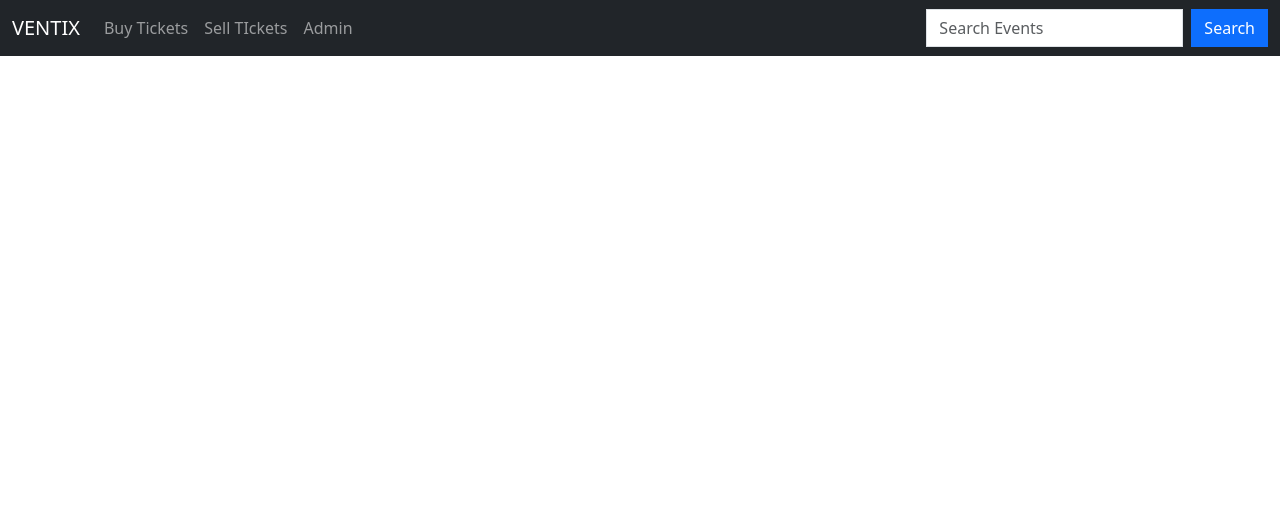
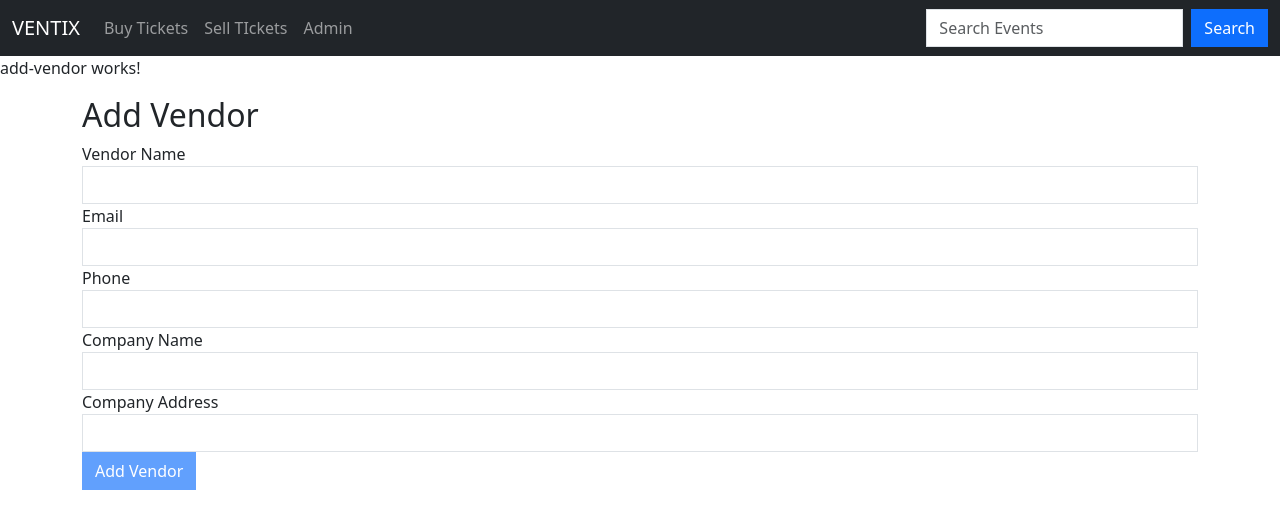
Before and after one commit to dinithshenuka/EventTicketingSystem, an Angular app in the folder frontend/EventTicketingAngular/: page /add-vendor in a window 1280 px wide. Before the commit this address led to /. Shown: the top 528 px of the page. Built offline with nearby package versions, Linux system fonts and the light colour scheme.

Commit message:
front end - add ticket method finished

```diff
--- a/frontend/EventTicketingAngular/src/app/app.component.html
+++ b/frontend/EventTicketingAngular/src/app/app.component.html
@@ -11,7 +11,7 @@
           <a class="nav-link" routerLink="/event-page">Buy Tickets</a>
         </li>
         <li class="nav-item">
-          <a class="nav-link" routerLink="/add-tickets">Sell TIckets</a>
+          <a class="nav-link" routerLink="/add-vendor">Sell TIckets</a>
         </li>
         <li class="nav-item">
           <a class="nav-link" href="javascript:void(0)">Admin</a>
--- a/frontend/EventTicketingAngular/src/app/model/model.ts
+++ b/frontend/EventTicketingAngular/src/app/model/model.ts
@@ -28,7 +28,7 @@ export interface Ticket {
 
 export interface Vendor {
     vendorId: number;
-    firstName: string;
+    vendorName: string;
     email: string;
     phone: string;
     companyName: string;
--- a/frontend/EventTicketingAngular/src/app/pages/add-tickets/add-tickets.component.html
+++ b/frontend/EventTicketingAngular/src/app/pages/add-tickets/add-tickets.component.html
@@ -18,6 +18,9 @@
           <option value="regular">Regular</option>
           <option value="VIP">VIP</option>
         </select>
+        <div *ngIf="f['ticketType'].touched && f['ticketType'].invalid" class="text-danger">
+          <small *ngIf="f['ticketType'].errors?.['required']">Ticket Type is required.</small>
+        </div>
       </div>
 
       <div class="form-group">
@@ -48,4 +51,4 @@
       <p *ngIf="previewTicket">Preview: {{ previewTicket.ticketType }} - {{ previewTicket.ticketPrice }} - {{ previewTicket.ticketCode }}</p>
       <button class="btn btn-secondary" (click)="addMoreTickets()">Add More Tickets</button>
     </div>
-  </div>
+</div>
--- a/frontend/EventTicketingAngular/src/app/pages/add-tickets/add-tickets.component.ts
+++ b/frontend/EventTicketingAngular/src/app/pages/add-tickets/add-tickets.component.ts
@@ -1,8 +1,10 @@
 import { Component, OnInit } from '@angular/core';
 import { FormBuilder, FormGroup, ReactiveFormsModule, Validators } from '@angular/forms';
+import { ActivatedRoute } from '@angular/router';
 import { Ticket, Event, AddTicketDTO, Vendor } from '../../model/model';
 import { TicketService } from '../../service/ticket.service';
 import { EventService } from '../../service/event.service';
+import { VendorService } from '../../service/vendor.service';
 import { CommonModule } from '@angular/common';
 
 @Component({
@@ -16,7 +18,8 @@ import { CommonModule } from '@angular/common';
 export class AddTicketsComponent implements OnInit {
   addTicketForm!: FormGroup;
   events: Event[] = [];
-  vendors: Vendor[] = [];
+  vendor!: Vendor;
+  vendorId!: number;
   submitted = false;
   successMessage: string = '';
   previewTicket: Ticket | null = null;
@@ -24,10 +27,13 @@ export class AddTicketsComponent implements OnInit {
   constructor(
     private fb: FormBuilder,
     private ticketService: TicketService,
-    private eventService: EventService
+    private eventService: EventService,
+    private vendorService: VendorService,
+    private route: ActivatedRoute
   ) {}
 
   ngOnInit(): void {
+    this.vendorId = this.route.snapshot.params['vendorId'];
     this.addTicketForm = this.fb.group({
       ticketPrice: [null, [Validators.required, Validators.min(1)]],
       ticketType: ['regular', [Validators.required]],
@@ -35,13 +41,26 @@ export class AddTicketsComponent implements OnInit {
       event: [null, [Validators.required]]
     });
 
+    this.loadVendorDetails();
     this.loadEvents();
   }
 
+  loadVendorDetails(): void {
+    this.vendorService.getVendorById(this.vendorId).subscribe(vendor => {
+      this.vendor = vendor;
+    });
+  }
+
   loadEvents(): void {
-    this.eventService.getAllEvents().subscribe(events => {
-      this.events = events;
-    });
+    this.eventService.getAllEvents().subscribe(
+      events => {
+        this.events = events;
+        console.log('Event List:', this.events); // Log event list for debugging
+      },
+      error => {
+        console.error('Error fetching events:', error);
+      }
+    );
   }
 
   get f() {
@@ -55,6 +74,16 @@ export class AddTicketsComponent implements OnInit {
       return;
     }
 
+    // Log the value of the event form control
+    console.log('Selected event ID from form:', this.addTicketForm.value.event);
+
+    const selectedEvent = this.events.find(event => event.eventId === +this.addTicketForm.value.event);
+
+    if (!selectedEvent) {
+      console.error('Selected event not found');
+      return;
+    }
+
     const ticketData: AddTicketDTO = {
       ticket: {
         ticketId: 0,
@@ -63,34 +92,21 @@ export class AddTicketsComponent implements OnInit {
         ticketStatus: 'available',
         ticketCode: '',
       },
-      event: {
-        eventId: this.addTicketForm.value.event,
-        eventName: '',
-        eventLocation: '',
-        eventDate: '',
-        eventTime:'',
-        eventCode:'',
-        eventImgUrl: '',
-      },
-      vendor: {
-        vendorId: this.addTicketForm.value.vendor,
-        firstName: '',
-        email: '',
-        phone: '',
-        companyName: '',
-        companyAddress: '',
-        vendorCode: '',
-      },
+      event: selectedEvent,
+      vendor: this.vendor,
       ticketCount: this.addTicketForm.value.ticketCount
     };
 
+    console.log('Submitting ticket data:', ticketData); // Log ticket data for debugging
+
     this.ticketService.addTicket(ticketData).subscribe(
-      (response) => {
+      response => {
         this.successMessage = 'Ticket added successfully!';
         this.previewTicket = response; // Show preview of submitted ticket
         this.addTicketForm.reset();
       },
-      (error) => {
+      error => {
+        console.error('Error adding ticket:', error);
         this.successMessage = 'An error occurred while adding the ticket.';
       }
     );
--- /dev/null
+++ b/frontend/EventTicketingAngular/src/app/pages/add-vendor/add-vendor.component.html
@@ -0,0 +1,56 @@
+<p>add-vendor works!</p>
+<div class="container">
+    <h2>Add Vendor</h2>
+
+    <form [formGroup]="vendorForm" (ngSubmit)="onSubmit()">
+      <div class="form-group">
+        <label for="vendorName">Vendor Name</label>
+        <input type="text" id="vendorName" formControlName="vendorName" class="form-control" /> <!-- Change this line -->
+        <div *ngIf="f['vendorName'].touched && f['vendorName'].invalid" class="text-danger"> <!-- Change this line -->
+          <small *ngIf="f['vendorName'].errors?.['required']">Vendor Name is required.</small> <!-- Change this line -->
+        </div>
+      </div>
+
+      <div class="form-group">
+        <label for="email">Email</label>
+        <input type="email" id="email" formControlName="email" class="form-control" />
+        <div *ngIf="f['email'].touched && f['email'].invalid" class="text-danger">
+          <small *ngIf="f['email'].errors?.['required']">Email is required.</small>
+          <small *ngIf="f['email'].errors?.['email']">Email must be a valid email address.</small>
+        </div>
+      </div>
+
+      <div class="form-group">
+        <label for="phone">Phone</label>
+        <input type="text" id="phone" formControlName="phone" class="form-control" />
+        <div *ngIf="f['phone'].touched && f['phone'].invalid" class="text-danger">
+          <small *ngIf="f['phone'].errors?.['required']">Phone is required.</small>
+          <small *ngIf="f['phone'].errors?.['pattern']">Phone must be a valid phone number.</small>
+        </div>
+      </div>
+
+      <div class="form-group">
+        <label for="companyName">Company Name</label>
+        <input type="text" id="companyName" formControlName="companyName" class="form-control" />
+        <div *ngIf="f['companyName'].touched && f['companyName'].invalid" class="text-danger">
+          <small *ngIf="f['companyName'].errors?.['required']">Company Name is required.</small>
+        </div>
+      </div>
+
+      <div class="form-group">
+        <label for="companyAddress">Company Address</label>
+        <input type="text" id="companyAddress" formControlName="companyAddress" class="form-control" />
+        <div *ngIf="f['companyAddress'].touched && f['companyAddress'].invalid" class="text-danger">
+          <small *ngIf="f['companyAddress'].errors?.['required']">Company Address is required.</small>
+        </div>
+      </div>
+
+      <button type="submit" class="btn btn-primary" [disabled]="vendorForm.invalid">Add Vendor</button>
+    </form>
+
+    <div *ngIf="vendorId" class="alert alert-success mt-4">
+      <p>{{ successMessage }}</p>
+      <p>Signup complete. Do you want to add tickets now?</p>
+      <button class="btn btn-secondary" (click)="navigateToAddTickets()">Add Tickets</button>
+    </div>
+</div>
--- /dev/null
+++ b/frontend/EventTicketingAngular/src/app/pages/add-vendor/add-vendor.component.ts
@@ -0,0 +1,75 @@
+import { Component, OnInit } from '@angular/core';
+import { FormBuilder, FormGroup, Validators } from '@angular/forms';
+import { Router } from '@angular/router';
+import { VendorService } from '../../service/vendor.service';
+import { Vendor } from '../../model/model';
+import { CommonModule } from '@angular/common';
+import { ReactiveFormsModule } from '@angular/forms';
+
+@Component({
+  selector: 'app-add-vendor',
+  standalone: true,
+  imports: [CommonModule, ReactiveFormsModule],
+  templateUrl: './add-vendor.component.html',
+  styleUrls: ['./add-vendor.component.css']
+})
+export class AddVendorComponent implements OnInit {
+  vendorForm!: FormGroup;
+  successMessage: string = '';
+  vendorId: number | null = null;
+
+  constructor(
+    private fb: FormBuilder,
+    private vendorService: VendorService,
+    private router: Router
+  ) {}
+
+  ngOnInit(): void {
+    this.vendorForm = this.fb.group({
+      vendorName: ['', [Validators.required]], // Change this line
+      email: ['', [Validators.required, Validators.email]],
+      phone: ['', [Validators.required, Validators.pattern(/^\+?\d{10,15}$/)]],
+      companyName: ['', [Validators.required]],
+      companyAddress: ['', [Validators.required]]
+    });
+  }
+
+  get f() {
+    return this.vendorForm.controls;
+  }
+
+  onSubmit(): void {
+    if (this.vendorForm.invalid) {
+      return;
+    }
+
+    const vendorData: Vendor = {
+      vendorId: 0, // initialised in bsckend
+      vendorName: this.vendorForm.value.vendorName,
+      email: this.vendorForm.value.email,
+      phone: this.vendorForm.value.phone,
+      companyName: this.vendorForm.value.companyName,
+      companyAddress: this.vendorForm.value.companyAddress,
+      vendorCode: '' // initialised in backend
+    };
+
+    this.vendorService.addVendor(vendorData).subscribe(
+      (response) => {
+        this.successMessage = 'Signup complete. Do you want to add tickets now?';
+        this.vendorId = response.vendorId;
+        this.vendorForm.reset();
+      },
+      (error) => {
+        console.error('Error:', error);
+        this.successMessage = 'An error occurred while adding the vendor.';
+        this.vendorId = null;
+      }
+    );
+  }
+
+  navigateToAddTickets(): void {
+    if (this.vendorId !== null) {
+      this.router.navigate(['/add-tickets', this.vendorId]);
+    }
+  }
+}
--- a/frontend/EventTicketingAngular/src/app/pages/event-page/event-page.component.ts
+++ b/frontend/EventTicketingAngular/src/app/pages/event-page/event-page.component.ts
@@ -20,7 +20,6 @@ export class EventPageComponent implements OnInit {
   }
 
   getEvents(): void {
-    debugger;
     this.eventService.getAllEvents().subscribe({
       next:(data) => {
         this.eventList = Array.isArray(data) ? data : [];
--- a/frontend/EventTicketingAngular/src/app/pages/home/home.component.html
+++ b/frontend/EventTicketingAngular/src/app/pages/home/home.component.html
@@ -16,7 +16,7 @@
                         Reach more customers with seamless ticketing.
                     </p>
                     <div class="text-center">
-                        <a routerLink="/add-tickets" class="btn btn-primary">Add Tickets</a>
+                        <a routerLink="/add-vendor" class="btn btn-primary">Add Tickets</a>
                     </div>
                 </div>
             </div>
```
Also changed, not shown: frontend/EventTicketingAngular/src/app/app.routes.ts (+6 -3 lines), frontend/EventTicketingAngular/src/app/pages/add-vendor/add-vendor.component.css (added), 1 other file (tests, documents, lock files or other folders).
